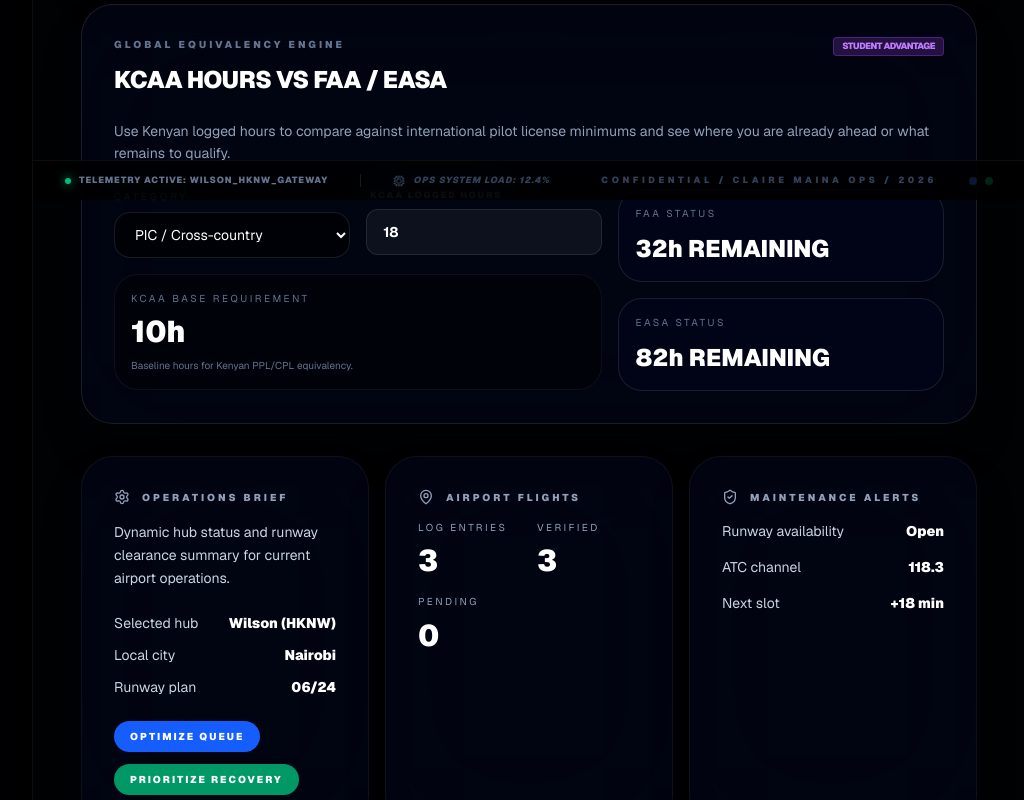
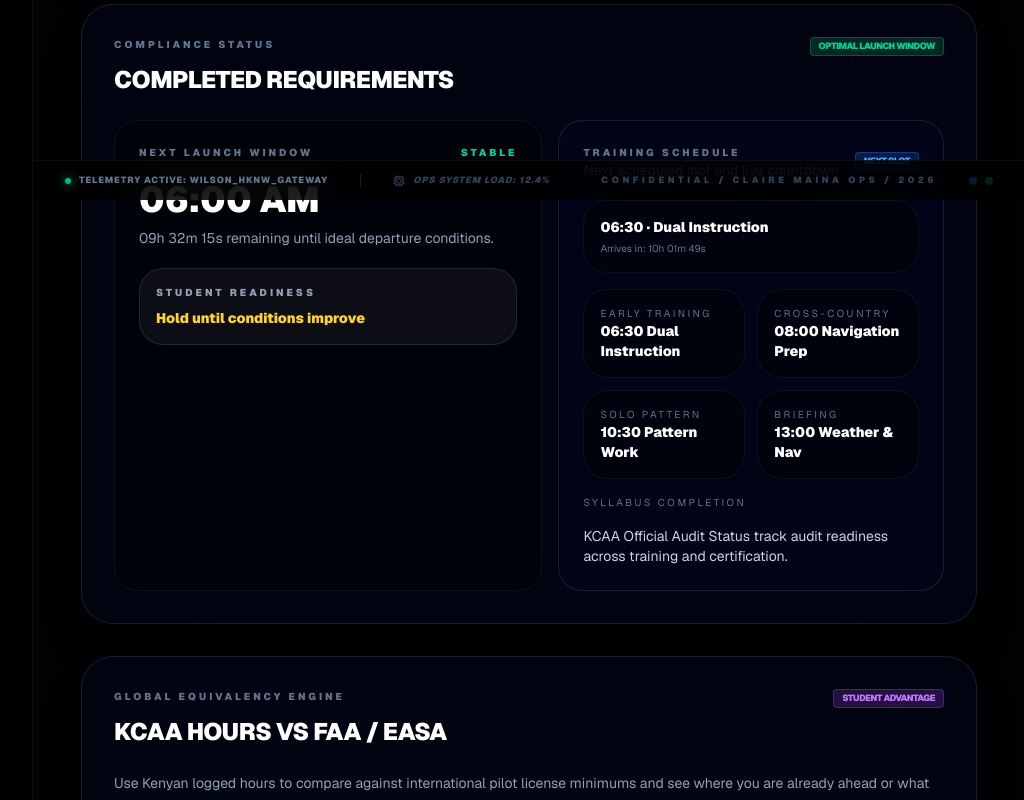
Before and after one commit to clairemaina1/SkyTrack, a Next.js app: page / in a window 1280 px wide. Shown: the part 600-1400 px from the top of the page, without its empty margins (255-1279 px from the left). Built offline with nearby package versions, Linux system fonts and the light colour scheme.

Commit message:
Add student compliance status and KCAA audit summary panels

```diff
--- a/app/page.tsx
+++ b/app/page.tsx
@@ -642,6 +642,65 @@
             <Card className="bg-slate-900/80 border border-white/10 p-6">
               <div className="flex flex-col sm:flex-row sm:justify-between sm:items-start gap-4 mb-6">
                 <div>
+                  <p className="text-[10px] uppercase tracking-[0.3em] text-slate-500 font-black">Compliance Status</p>
+                  <h3 className="text-2xl font-black text-white uppercase tracking-tight mt-3">Completed Requirements</h3>
+                </div>
+                <Badge color="green">Optimal Launch Window</Badge>
+              </div>
+              <div className="grid gap-4 lg:grid-cols-[1fr_0.9fr]">
+                <div className="rounded-3xl bg-black/40 border border-white/5 p-6">
+                  <div className="flex items-center justify-between mb-5">
+                    <span className="text-[10px] uppercase tracking-[0.3em] text-slate-500 font-black">Next launch window</span>
+                    <span className="text-[10px] uppercase tracking-[0.3em] text-emerald-400 font-black">Stable</span>
+                  </div>
+                  <p className="text-4xl font-black text-white">06:00 AM</p>
+                  <p className="mt-2 text-sm text-slate-400">09h 32m 15s remaining until ideal departure conditions.</p>
+                  <div className="mt-5 rounded-3xl bg-white/5 p-4 border border-white/10">
+                    <p className="text-[10px] uppercase tracking-[0.3em] text-slate-400 font-black mb-2">Student readiness</p>
+                    <p className="text-sm font-black text-amber-300">Hold until conditions improve</p>
+                  </div>
+                </div>
+                <div className="rounded-3xl bg-slate-950/80 border border-white/10 p-6">
+                  <div className="flex items-center justify-between mb-5">
+                    <div>
+                      <p className="text-[10px] uppercase tracking-[0.3em] text-slate-500 font-black">Training Schedule</p>
+                      <p className="text-sm text-slate-400">Next scheduled slot and live countdown</p>
+                    </div>
+                    <Badge color="blue">Next slot</Badge>
+                  </div>
+                  <div className="space-y-4 text-slate-300">
+                    <div className="rounded-3xl bg-black/40 p-4 border border-white/5">
+                      <p className="text-sm font-black text-white">06:30 · Dual Instruction</p>
+                      <p className="text-[10px] text-slate-500 mt-1">Arrives in: 10h 01m 49s</p>
+                    </div>
+                    <div className="grid gap-3 sm:grid-cols-2">
+                      <div className="rounded-3xl bg-black/40 p-4 border border-white/5">
+                        <p className="text-[10px] uppercase tracking-[0.25em] text-slate-500">Early Training</p>
+                        <p className="text-sm font-black text-white">06:30 Dual Instruction</p>
+                      </div>
+                      <div className="rounded-3xl bg-black/40 p-4 border border-white/5">
+                        <p className="text-[10px] uppercase tracking-[0.25em] text-slate-500">Cross-Country</p>
+                        <p className="text-sm font-black text-white">08:00 Navigation Prep</p>
+                      </div>
+                      <div className="rounded-3xl bg-black/40 p-4 border border-white/5">
+                        <p className="text-[10px] uppercase tracking-[0.25em] text-slate-500">Solo Pattern</p>
+                        <p className="text-sm font-black text-white">10:30 Pattern Work</p>
+                      </div>
+                      <div className="rounded-3xl bg-black/40 p-4 border border-white/5">
+                        <p className="text-[10px] uppercase tracking-[0.25em] text-slate-500">Briefing</p>
+                        <p className="text-sm font-black text-white">13:00 Weather & Nav</p>
+                      </div>
+                    </div>
+                    <p className="text-[10px] uppercase tracking-[0.25em] text-slate-500 mt-3">Syllabus completion</p>
+                    <p className="text-sm text-slate-300">KCAA Official Audit Status track audit readiness across training and certification.</p>
+                  </div>
+                </div>
+              </div>
+            </Card>
+
+            <Card className="bg-slate-900/80 border border-white/10 p-6">
+              <div className="flex flex-col sm:flex-row sm:justify-between sm:items-start gap-4 mb-6">
+                <div>
                   <p className="text-[10px] uppercase tracking-[0.3em] text-slate-500 font-black">Global Equivalency Engine</p>
                   <h3 className="text-2xl font-black text-white uppercase tracking-tight mt-3">KCAA Hours vs FAA / EASA</h3>
                 </div>
@@ -1103,6 +1162,37 @@
             </div>
 
             <Card className="bg-slate-900/80 border border-white/10 p-6">
+              <div className="flex flex-col sm:flex-row sm:justify-between sm:items-start gap-4 mb-6">
+                <div>
+                  <p className="text-[10px] uppercase tracking-[0.3em] text-slate-500 font-black">Audit Summary</p>
+                  <h3 className="text-3xl font-black text-white uppercase tracking-tight mt-3">Track audit readiness across training and certification</h3>
+                </div>
+                <Badge color="purple">KCAA Official Audit Status</Badge>
+              </div>
+              <div className="grid gap-3 sm:grid-cols-2">
+                {[
+                  { label: 'PPL Training Syllabus (Phase 1-4)', status: 'Ongoing', verified: 'Ongoing', progress: '65% Complete' },
+                  { label: 'Night Flight Rating Requirement', status: 'Underway', verified: 'Ongoing', progress: '20% Complete' },
+                  { label: 'Cross-Country Proficiency (150nm Solo)', status: 'Verified', verified: 'Verified', progress: '100% Complete' },
+                  { label: 'Instrument Awareness Training', status: 'Ongoing', verified: 'Ongoing', progress: '56% Complete' },
+                  { label: 'Radio Operations Certificate', status: 'Licensed', verified: 'Verified', progress: '100% Complete' },
+                  { label: 'Class 2 Medical Certification', status: 'Valid until 2027', verified: 'Verified', progress: '100% Complete' },
+                ].map((item, idx) => (
+                  <div key={idx} className="rounded-3xl bg-black/40 border border-white/5 p-4">
+                    <div className="flex items-center justify-between mb-3">
+                      <p className="text-sm font-black text-white uppercase tracking-[0.18em]">{item.label}</p>
+                      <Badge color={item.progress.includes('100') ? 'green' : item.status === 'Verified' || item.status === 'Licensed' ? 'blue' : 'amber'}>{item.progress}</Badge>
+                    </div>
+                    <div className="grid gap-2 text-[10px] text-slate-400">
+                      <div className="flex justify-between"><span>Status</span><span className="font-black text-white">{item.status}</span></div>
+                      <div className="flex justify-between"><span>Verification</span><span className="font-black text-white">{item.verified}</span></div>
+                    </div>
+                  </div>
+                ))}
+              </div>
+            </Card>
+
+            <Card className="bg-slate-900/80 border border-white/10 p-6">
               <div className="flex flex-col sm:flex-row sm:justify-between sm:items-center gap-4 mb-6">
                 <div>
                   <p className="text-[10px] uppercase tracking-[0.3em] text-slate-500 font-black">Regulator Control</p>
```
